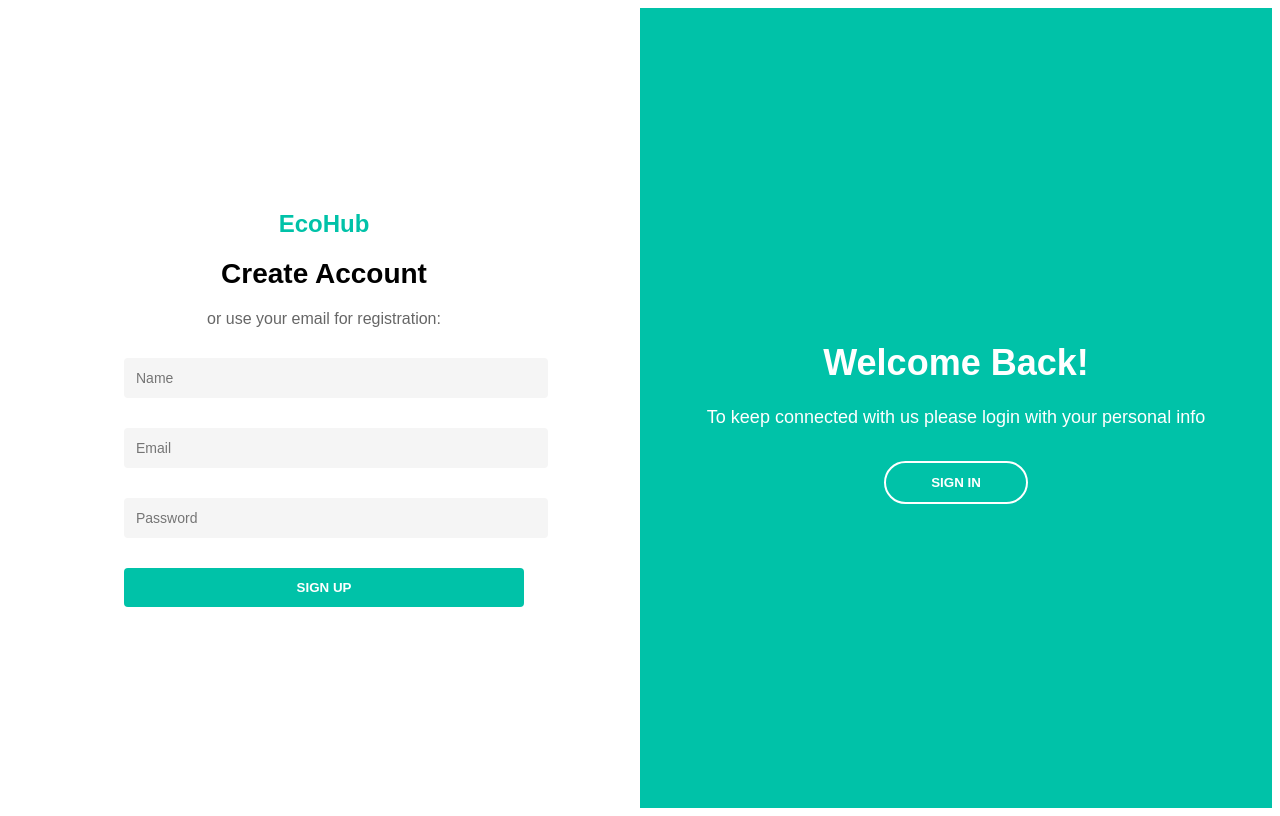
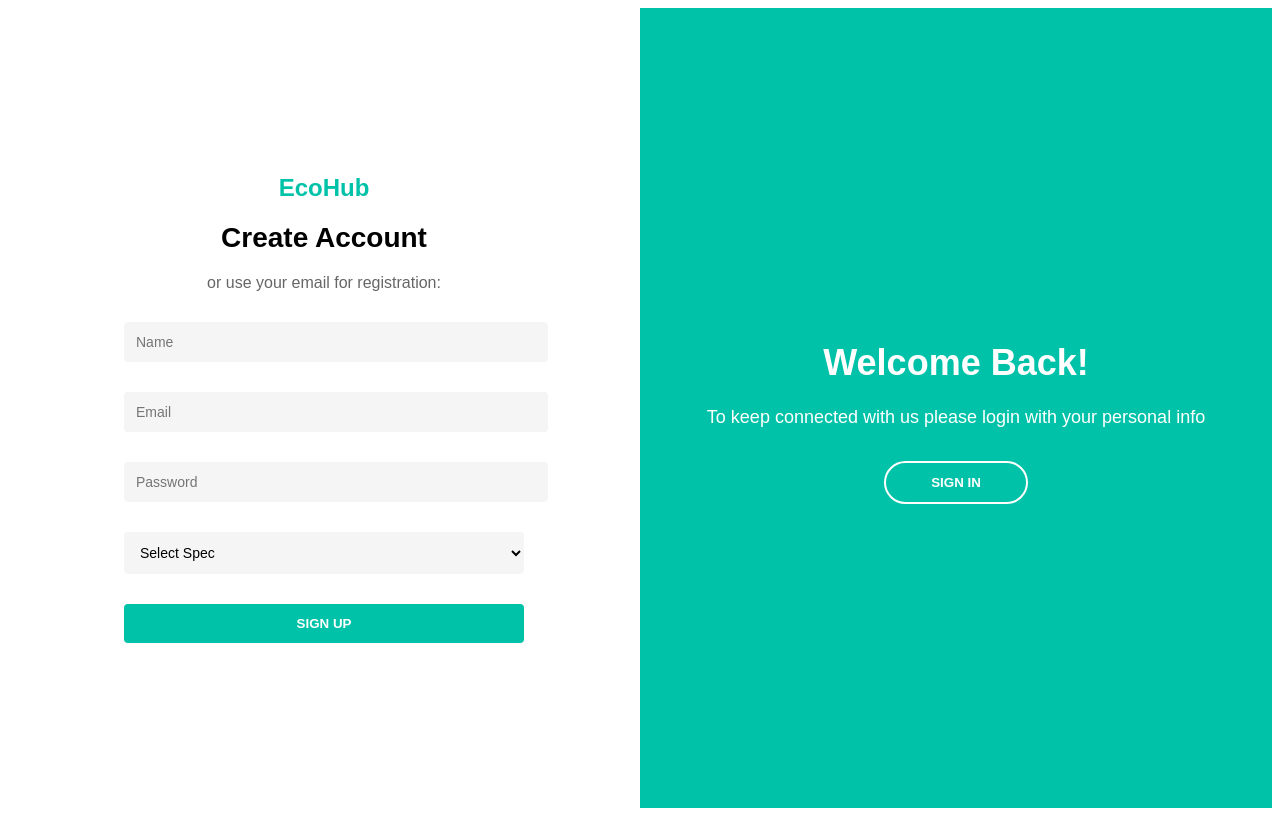
Before and after one commit to akannan05/EcoHub, a React (Create React App) app in the folder ecohub_website/: page /login in a window 1280 px wide. Both pictures are taken after a click on the button "SIGN UP". Built offline with nearby package versions, Linux system fonts and the light colour scheme.

Commit message:
little dropdown action for create account

```diff
--- a/ecohub_website/src/AuthForm.js
+++ b/ecohub_website/src/AuthForm.js
@@ -118,6 +118,7 @@
   const [email, setEmail] = useState('');
   const [password, setPassword] = useState('');
   const [name, setName] = useState('');
+  const [spec, setSpec] = useState('');
   const navigate = useNavigate();
 
   const toggleForm = () => {
@@ -179,6 +180,22 @@
               />
             </div>
 
+            {!isLogin && (
+              <div style={styles.inputGroup}>
+                <select
+                  style={styles.input}
+                  value={spec}
+                  onChange={(e) => setSpec(e.target.value)}
+                  required
+                >
+                  <option value="">Select Spec</option> {/* Default option */}
+                  <option value="Edge">Edge</option>
+                  <option value="LaptopPC">Laptop/PC</option>
+                  <option value="Cloud">Cloud</option>
+                </select>
+              </div>
+            )}
+
             {isLogin && (
               <div style={styles.forgotPassword}>
                 <a href="#" style={styles.forgotLink}>Forgot your password?</a>
```
